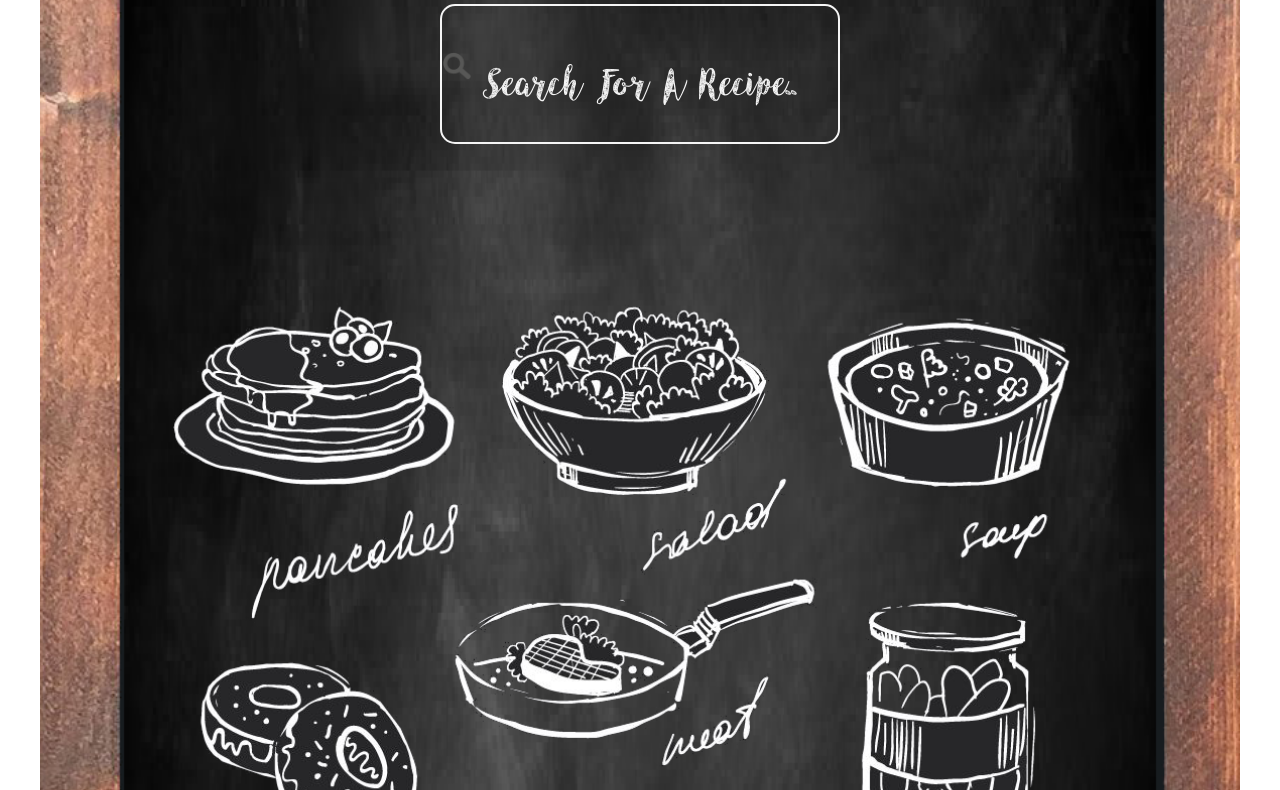
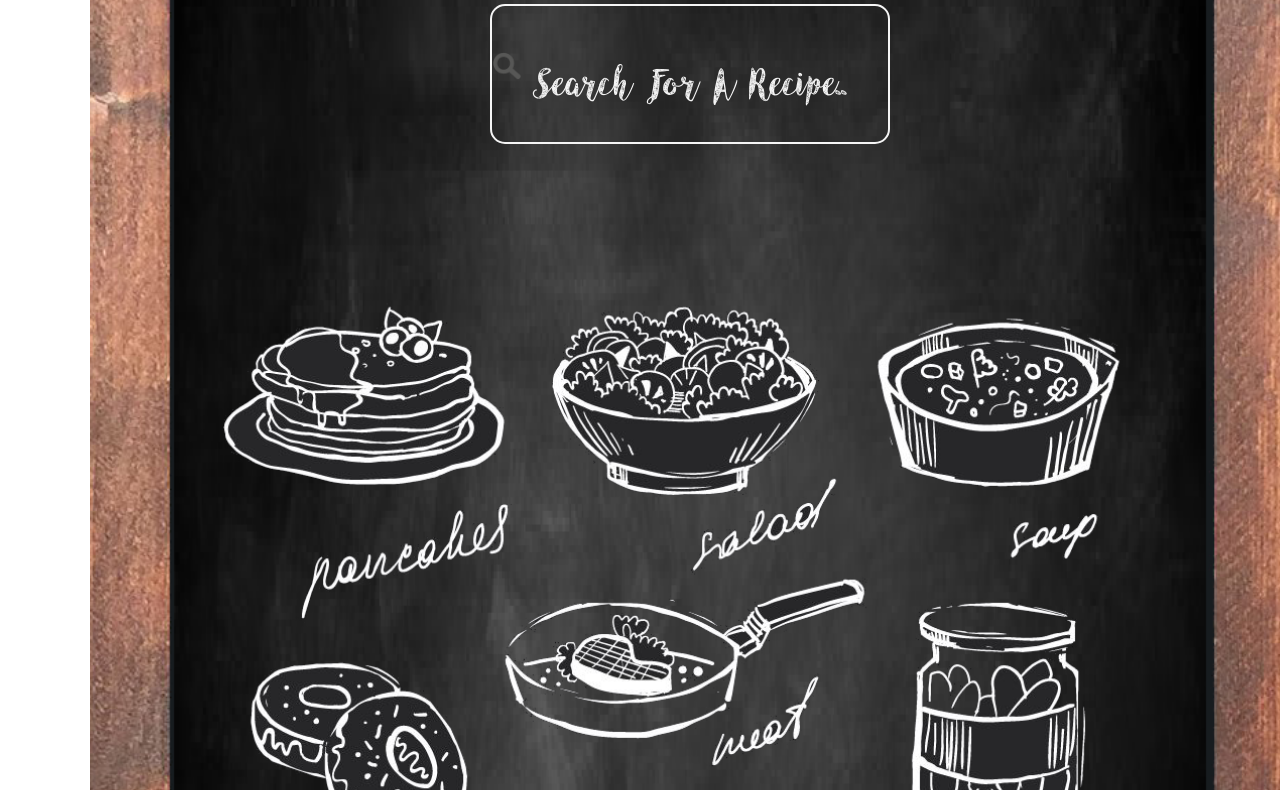
Before and after one commit to tannerallinson/tannerallinson.github.io, a plain HTML site: page GEW.html in a window 1280 px wide. Shown: the part 354-1144 px from the top of the page. Drawn offline with Linux system fonts and the light colour scheme.

Commit message:
Update GEW.html

```diff
--- a/GEW.html
+++ b/GEW.html
@@ -53,10 +53,9 @@
                 right: 0;
     margin-left: auto;
   margin-right: auto;
-    width: 1200px;
+    width: 1100px;
                 text-align: center;
                 display: block;
-                object-fit: fill;
 }
 
 .Welcome {
@@ -79,7 +78,6 @@
                 display: block;
   margin-left: auto;
   margin-right: auto;
-    height: 100%;
 
 }
             .chalkFood {
```
